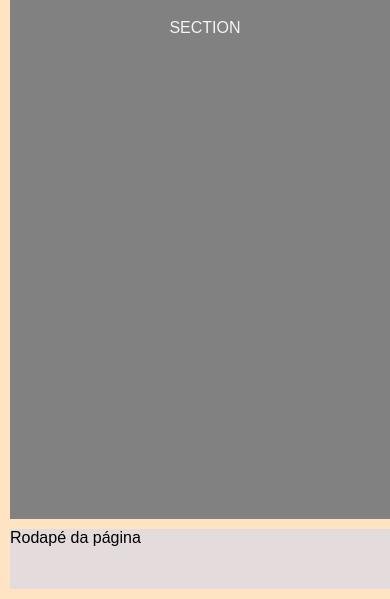
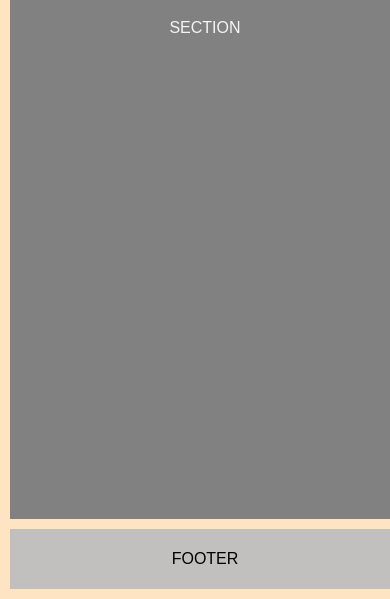
Before and after one commit to FilipeMGaspar/Curso_HTML5_e_CSS3_FSN_2016, a PHP site: page / in a window 390 px wide. Shown: the part 321-920 px from the top of the page. Run offline with PHP 8.4, Linux system fonts and the light colour scheme.

Commit message:
Aula10 - Exercicio

```diff
--- a/Exerc-Aula10/css/estilo.css
+++ b/Exerc-Aula10/css/estilo.css
@@ -75,6 +75,7 @@ footer{
     header{
         background: url('../imagens/imagem3.jpg');
     }
+
     nav{
         background-color: rgb(85, 84, 84);
         color: white;
@@ -83,9 +84,11 @@ footer{
         height: 70px;
         line-height: 70px;
     }
+
     aside {
         display: none;
     }
+
     section{
         background-color: rgb(129, 129, 129);
         color: whitesmoke;
@@ -93,4 +96,12 @@ footer{
         text-align: center;
         padding-top: 20px;
     }
+
+    footer{
+        background-color: rgb(194, 191, 191);
+        text-align: center;
+        vertical-align: middle;
+        line-height: 60px;;
+    }
+
 }
--- a/Exerc-Aula10/index.html
+++ b/Exerc-Aula10/index.html
@@ -19,7 +19,7 @@
 
         <aside>ASSIDE</aside>
 
-        <footer>Rodapé da página</footer>
+        <footer>FOOTER</footer>
     </div>
 </body>
 </html>
```
